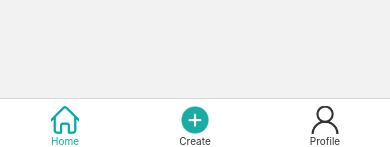
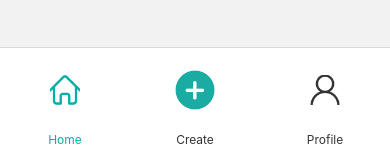
Before and after one commit to matteocollina/gronda-app, a React Native app: screen / in a window 390 px wide. Shown: the part 697-844 px from the top of the page. Built offline with nearby package versions, Linux system fonts and the light colour scheme.

Commit message:
Fix tab bar

```diff
--- a/router/index.tsx
+++ b/router/index.tsx
@@ -110,12 +110,22 @@ function HomeTabs() {
             } else if (route.name === 'Profile') {
               iconName = focused ? require('./../assets/images/profile-06.png') : require('./../assets/images/profile-06.png');
             }
-
-            return <Image style={{width:28,height:28, marginTop:5}} source={iconName}/>;
+            const _tintStyle = route.name === 'Create' ? {} : {tintColor: focused ? PRIMARY_COLOR : "#333333"}
+            return <View style={{marginTop:10}}>
+                <Image style={{width: route.name === 'Create' ? 40 : 30,
+                height: route.name === 'Create' ? 40 :30,
+                ..._tintStyle}} source={iconName}/>
+            </View>;
+          },
+          tabBarStyle:{
+              height:100
           },
           tabBarActiveTintColor: PRIMARY_COLOR,
           tabBarInactiveTintColor: '#333333',
           headerShown: false,
+          tabBarLabelStyle: {
+              fontSize:12, paddingTop: 10
+          }
         })}
         >
           <Tab.Screen name="Home" component={HomeStackScreen}/>
```
